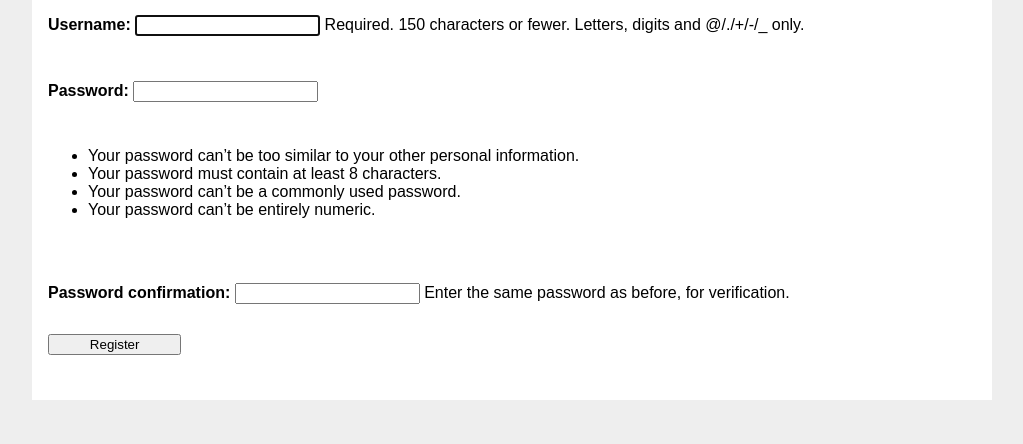
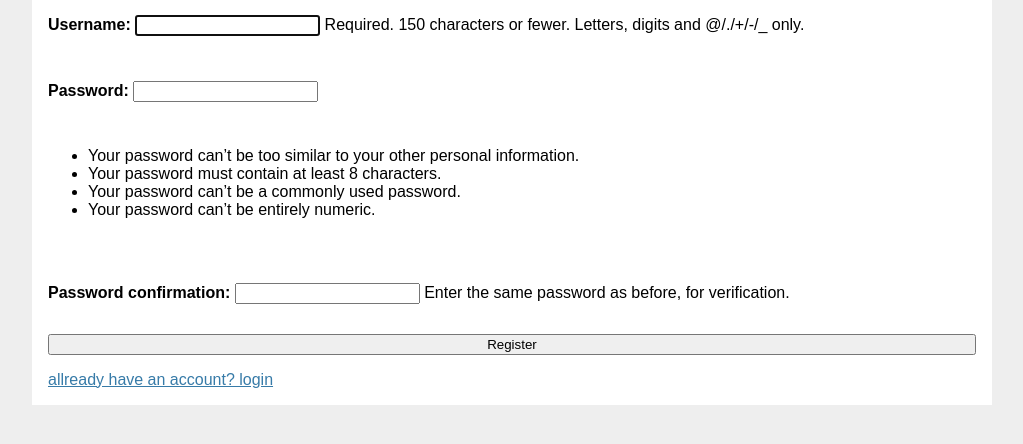
Before and after one commit to Callen44/pelican, a Django app: page /accounts/signup/ in a window 1280 px wide. Shown: the part 120-564 px from the top of the page, without its empty margins (128-1151 px from the left). Run offline with Django 4.2, Linux system fonts and the light colour scheme.

Commit message:
better login setup

```diff
--- a/core/views.py
+++ b/core/views.py
@@ -6,7 +6,8 @@ from django.contrib.auth.decorators import login_required
 
 from .models import Post, Like
 
-# Create your views here.
+# index requires account
+@login_required
 def index(request):
     posts = Post.objects.order_by("-published_date").annotate(num_likes=Count("likes"))
     return render(request, 'home.html', {'posts': posts})
--- a/templates/registration/login.html
+++ b/templates/registration/login.html
@@ -9,4 +9,5 @@
   {{ form.as_p }}
   <button type="submit">Log In</button>
 </form>
+<a href='../signup'>no account? sign up</a>
 {% endblock %}
--- a/templates/registration/signup.html
+++ b/templates/registration/signup.html
@@ -8,6 +8,7 @@
   <form method="post">
     {% csrf_token %}
     {{ form.as_p }}
-    <input type="submit" value="Register">
+    <button type="submit">Register</button>
   </form>
+  <a href='../login'>allready have an account? login</a>
 {% endblock %}
```
